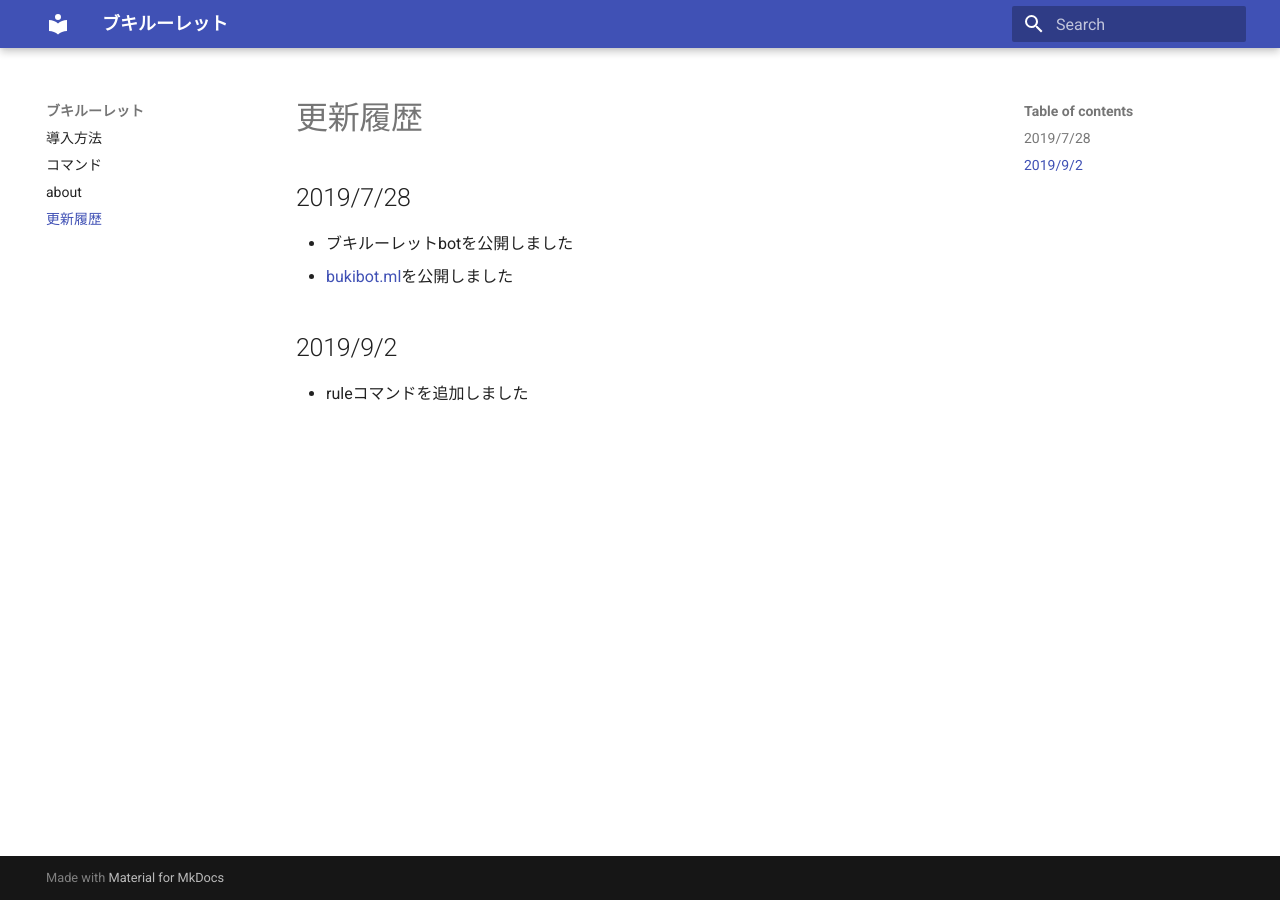
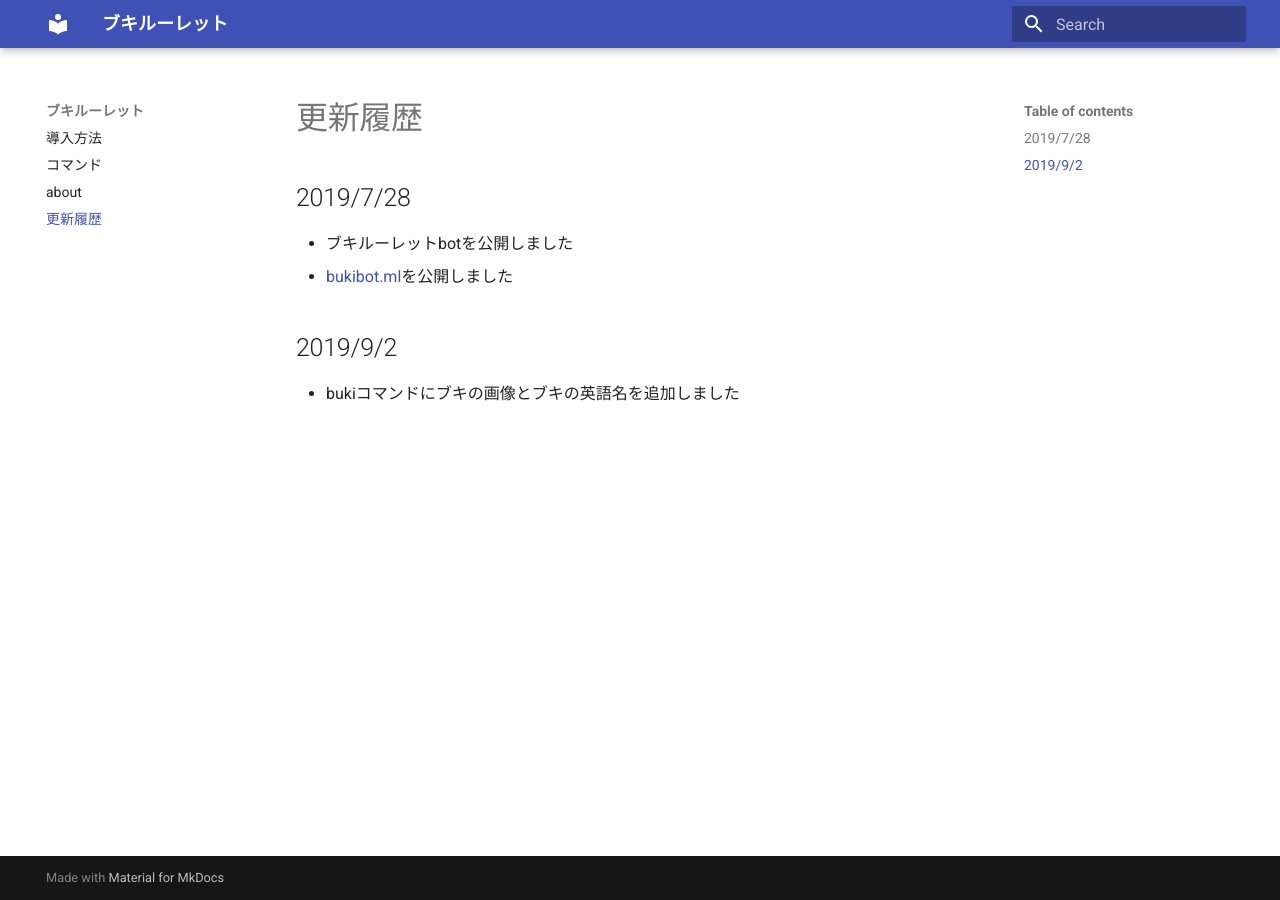
Before and after one commit to murufon/bukiBot, an MkDocs documentation site: the page built from docs/docs/changeLog.md, in a window 1280 px wide. Built offline with MkDocs 1.6.1 and Material for MkDocs 9.7.7, drawn with Linux system fonts in a browser that asks for light colours.

Commit message:
画像のファイル名変更

```diff
--- a/docs/docs/changeLog.md
+++ b/docs/docs/changeLog.md
@@ -5,4 +5,4 @@
 - [bukibot.ml](https://bukibot.ml)を公開しました
 
 ## 2019/9/2
-- ruleコマンドを追加しました
+- bukiコマンドにブキの画像とブキの英語名を追加しました
```
